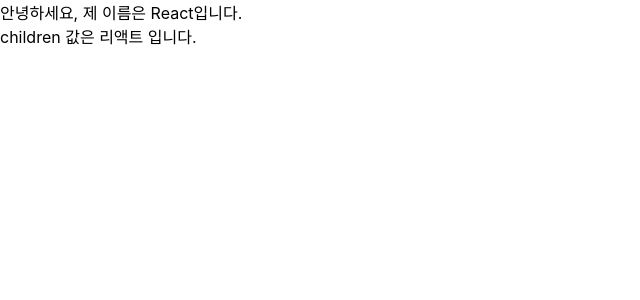
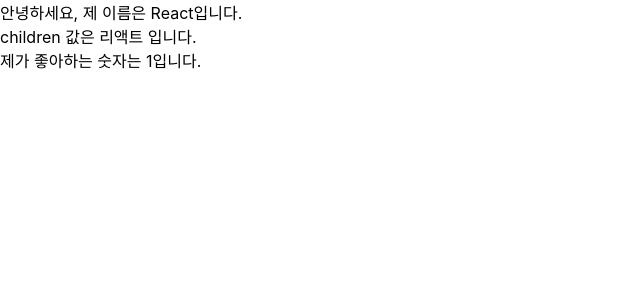
Before and after one commit to miyad927/react-native, a React (Create React App) app in the folder 03/hello-react/: page / in a window 1280 px wide. Shown: the top 300 px of the page, without its empty margins (0-640 px from the left). Built offline with nearby package versions, Linux system fonts and the light colour scheme.

Commit message:
필수 propTypes 설정

```diff
--- a/03/hello-react/src/App.js
+++ b/03/hello-react/src/App.js
@@ -2,7 +2,11 @@
 import MyComponent from './MyComponent';
 
 const App = () => {
-  return <MyComponent name="React">리액트</MyComponent>;
+  return (
+    <MyComponent name="React" favoriteNumber={1}>
+      리액트
+    </MyComponent>
+  );
 };
 
 export default App;
--- a/03/hello-react/src/MyComponent.js
+++ b/03/hello-react/src/MyComponent.js
@@ -1,11 +1,13 @@
 import React from 'react';
 import PropTypes from 'prop-types';
 
-const MyComponent = ({ name, children }) => {
+const MyComponent = ({ name, favoriteNumber, children }) => {
   return (
     <div>
       안녕하세요, 제 이름은 {name}입니다. <br />
       children 값은 {children} 입니다.
+      <br />
+      제가 좋아하는 숫자는 {favoriteNumber}입니다.
     </div>
   );
 };
@@ -16,6 +18,7 @@
 
 MyComponent.propTypes = {
   name: PropTypes.string,
+  favoriteNumber: PropTypes.number.isRequired,
 };
 
 export default MyComponent;
```
